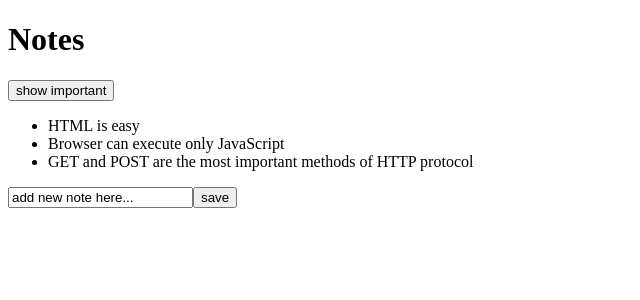
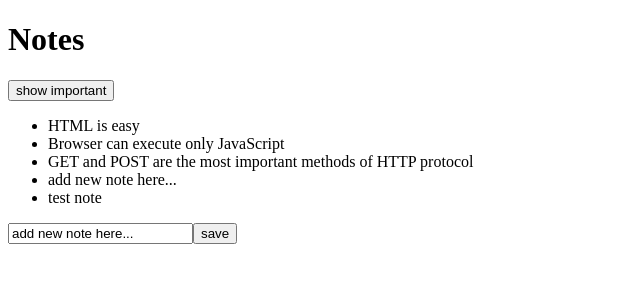
Before and after one commit to RatanNarayanHegde/notesFrontend, a React (Create React App) app: page / in a window 1280 px wide. Shown: the top 300 px of the page, without its empty margins (0-640 px from the left). Built offline with nearby package versions, Linux system fonts and the light colour scheme; data requests are answered from the project's data file.

Commit message:
add post api for notes

```diff
--- a/db.json
+++ b/db.json
@@ -17,6 +17,16 @@
       "content": "GET and POST are the most important methods of HTTP protocol",
       "date": "2022-1-17T19:20:14.298Z",
       "important": true
+    },
+    {
+      "content": "add new note here...",
+      "important": true,
+      "id": 4
+    },
+    {
+      "content": "test note",
+      "important": false,
+      "id": 5
     }
   ]
 }
--- a/src/App.js
+++ b/src/App.js
@@ -19,13 +19,13 @@
     event.preventDefault();
     const noteObject = {
       content: newNote,
-      date: new Date().toISOString(),
       important: Math.random() < 0.5,
-      id: notes.length + 1,
     };
 
-    setNotes(notes.concat(noteObject));
-    setNewNote("");
+    axios.post("http://localhost:3001/notes", noteObject).then((response) => {
+      setNotes(notes.concat(response.data));
+      setNewNote("");
+    });
   };
 
   const handleNoteChange = (event) => {
```
